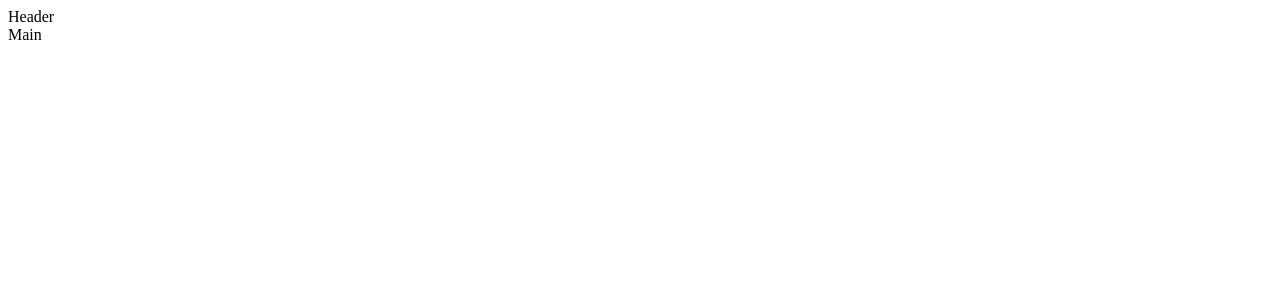
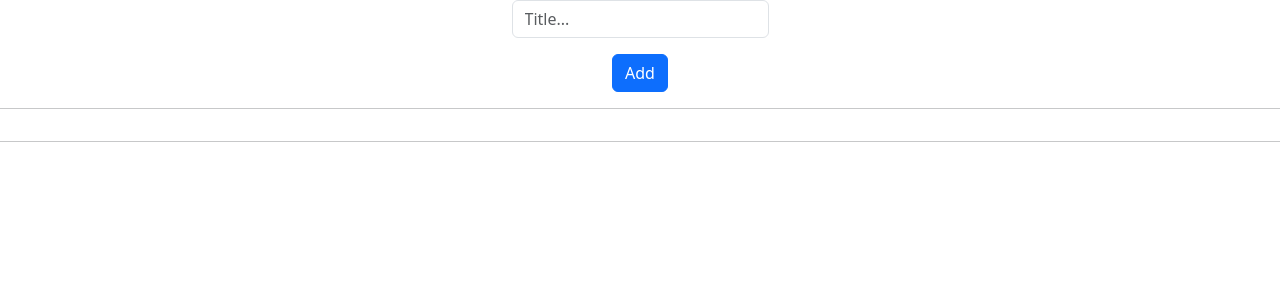
Before and after one commit to Matvey991/todo-list, a React (Create React App) app: page / in a window 1280 px wide. Shown: the top 300 px of the page. Built offline with nearby package versions, Linux system fonts and the light colour scheme.

Commit message:
todo-list

```diff
--- a/public/index.html
+++ b/public/index.html
@@ -3,6 +3,7 @@
   <head>
     <meta charset="utf-8" />
     <link rel="icon" href="%PUBLIC_URL%/favicon.ico" />
+    <link href="https://cdn.jsdelivr.net/npm/bootstrap@5.3.3/dist/css/bootstrap.min.css" rel="stylesheet" integrity="sha384-QWTKZyjpPEjISv5WaRU9OFeRpok6YctnYmDr5pNlyT2bRjXh0JMhjY6hW+ALEwIH" crossorigin="anonymous">
     <meta name="viewport" content="width=device-width, initial-scale=1" />
     <title>React App</title>
   </head>
--- a/src/App.js
+++ b/src/App.js
@@ -1,12 +1,32 @@
-import React from "react";
 import Header from "./components/Header/Header";
 import Main from "./components/Main/Main";
+import Footer from "./components/Footer/Footer";
+import { useState } from "react";
+
 
 function App() {
+
+const [todos, setTodos] = useState([])
+
+function AddNewPost(title)  {
+  const newTodo = {
+    title,
+    id: Date.now(),
+    status: false
+  }
+
+setTodos(prev => [newTodo, ...prev])
+}
+
+
+
   return (
     <div className="App">
-  <Header/>
-  <Main/>
+<Header AddNewPost={AddNewPost}/>
+<hr/>
+<Main todos={todos}/>
+<hr/>
+<Footer/>
     </div>
   );
 }
--- /dev/null
+++ b/src/components/Footer/Footer.js
@@ -0,0 +1,11 @@
+import React from 'react';
+import styles from './footer.module.css'
+
+const Footer = () => {
+    return (
+        <footer>
+        </footer>
+    );
+};
+
+export default Footer;
--- /dev/null
+++ b/src/components/Footer/footer.module.css
@@ -0,0 +1,3 @@
+.heading {
+    color: black;
+}
--- /dev/null
+++ b/src/components/Header/Form/Form.js
@@ -0,0 +1,25 @@
+import React, { useState } from 'react';
+
+const Form = ({AddNewPost}) => {
+
+  const [input, setInput] = useState('')
+
+  const addSubmit = (e) => {
+    e.preventDefault()
+
+    if (input) {
+      AddNewPost(input)
+      setInput('')
+    }
+  }
+
+    return (
+<form onSubmit={addSubmit} className="d-flex flex-column align-items-center">
+  <div className='mb-3'>
+    <input value={input} onChange={(e) => setInput(e.target.value)} type="text" placeholder='Title...' className="form-control" id="exampleInputEmail1" aria-describedby="emailHelp"/>
+    </div>
+  <button type="submit" className="btn btn-primary">Add</button>
+</form>
+    );
+  }
+export default Form;
--- a/src/components/Header/Header.js
+++ b/src/components/Header/Header.js
@@ -1,10 +1,13 @@
 import React from 'react';
 import styles from './header.module.css'
+import Form from './Form/Form';
 
-const Header = () => {
+const Header = ({AddNewPost}) => {
+
+
     return (
         <>
-        Header
+    <Form AddNewPost={AddNewPost}/>
         </>
     );
 };
--- a/src/components/Main/Main.js
+++ b/src/components/Main/Main.js
@@ -2,11 +2,17 @@ import React from 'react';
 import styles from './main.module.css'
 
 
-const Main = () => {
+const Main = ({todos}) => {
     return (
-        <div>
-            Main
-        </div>
+        <main>
+<ul className="list-group">
+    {
+        todos.map(todo => (
+            <li key={todo.id} className="list-group-item">{todo.title}</li>
+        ))
+    }
+</ul>
+        </main>
     );
 };
 
```
